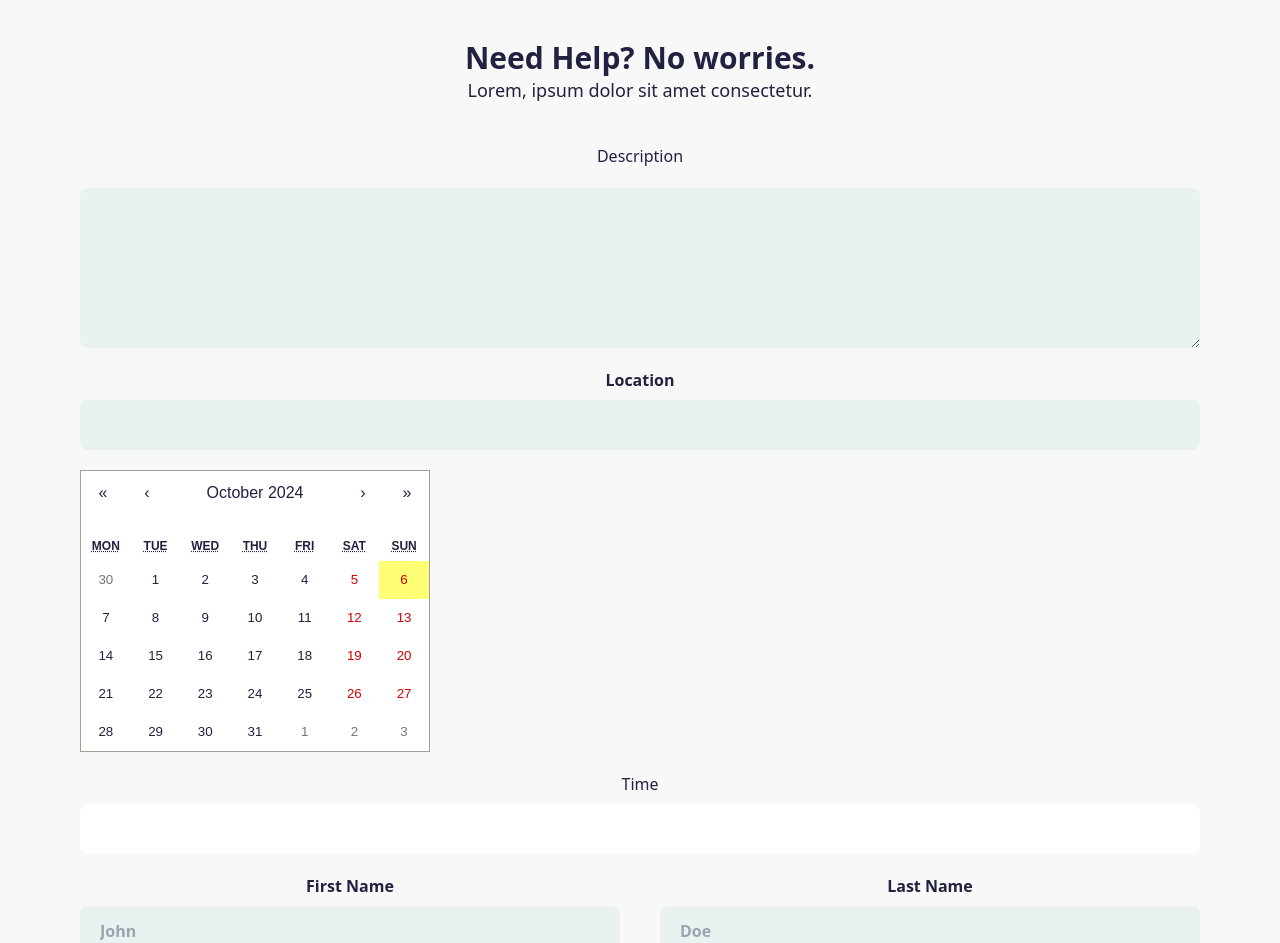
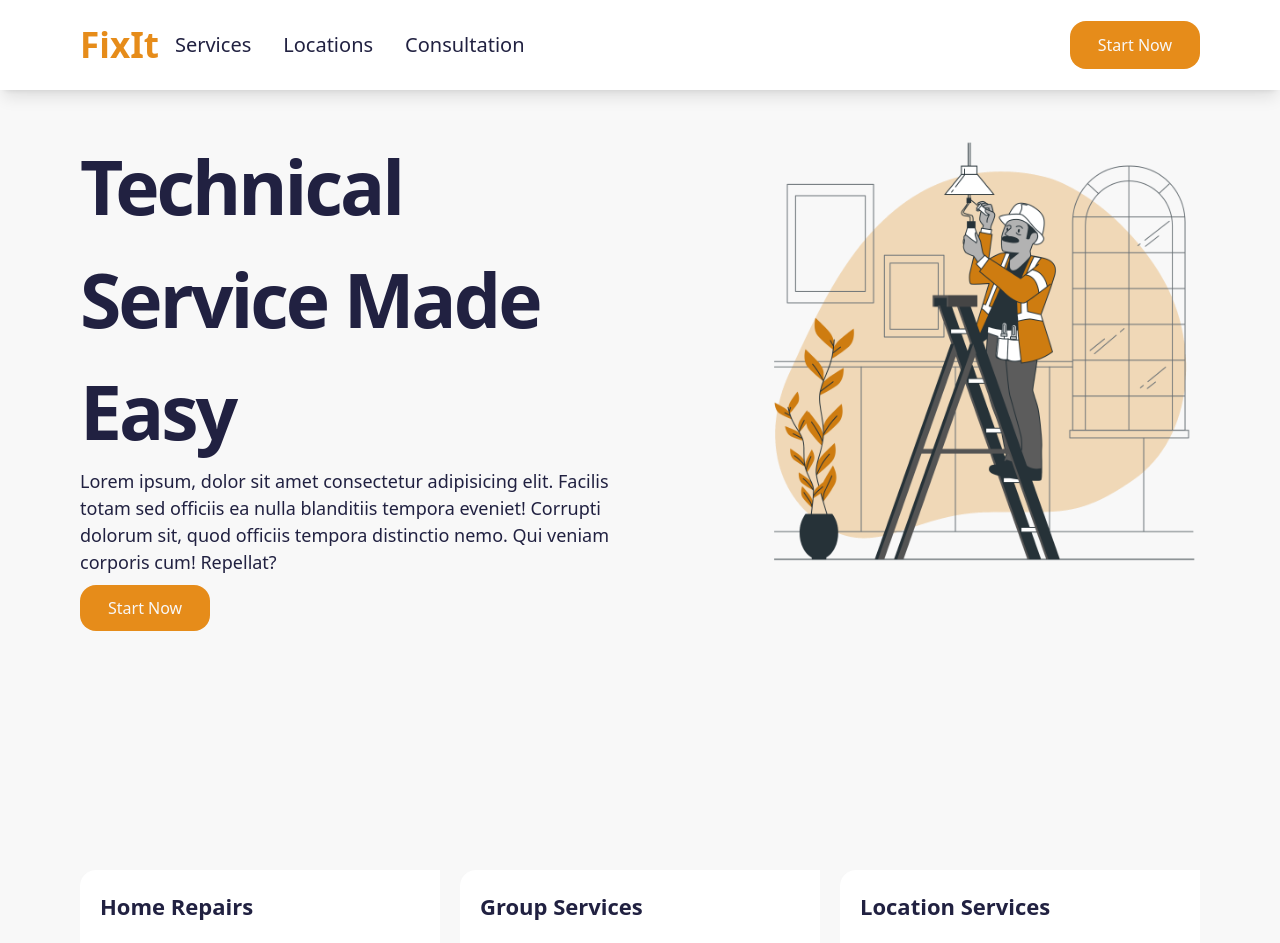
Before and after one commit to Hamidusman/FixIt, a React (Vite) app: page / in a window 1280 px wide. Shown: the top 943 px of the page. Built offline with nearby package versions, Linux system fonts and the light colour scheme.

Commit message:
hero fix | container reveal

```diff
--- a/src/App.tsx
+++ b/src/App.tsx
@@ -5,10 +5,11 @@ import './App.css'
 import Location from './pages/locations'
 import Header from './base-components/header'
 import Form from './pages/form'
+import Homepage from './home-page/landing'
 function App() {
   return (
     <>
-      <Form />
+      <Homepage />
     </>
   )
 }
--- a/src/base-components/header.tsx
+++ b/src/base-components/header.tsx
@@ -2,34 +2,43 @@ import { useState } from 'react';
 import { FontAwesomeIcon } from '@fortawesome/react-fontawesome';
 import { faBars } from '@fortawesome/free-solid-svg-icons';
 import GetStarted from './start';
-import Headroom from 'react-headroom'
+import Headroom from 'react-headroom';
 
 const Header = () => {
     const [isOpen, setIsOpen] = useState(false);
 
     return (
-        <Headroom >
-            <header className=" bg-white px-4 md:px-20 h-[90px] flex justify-between items-center shadow-lg">
+        <Headroom>
+            <header className="bg-white px-4 md:px-20 h-[90px] flex justify-between items-center shadow-lg relative">
                 <div className="flex items-center">
                     <h2 className="text-primary text-[28px] md:text-[35px] font-extrabold">
                         Fix<span>It</span>
                     </h2>
-                    <ul className={`md:flex ${isOpen ? 'block' : 'hidden'} md:block mt-5 md:mt-0 absolute top-16 left-0 w-full h-[100vh] bg-dark  shadow-lg md:static md:bg-transparent md:shadow-none transition duration-700 ease-in-out`}>
-                        <li className=" md:border-b-0 md:border-none text-[20px] text-secondary md:text-dark transition ease-in-out duration-300 cursor-pointer px-4 py-2">Services</li>
-                        <li className=" md:border-b-0 md:border-none text-[20px] text-secondary md:text-dark transition ease-in-out duration-300 cursor-pointer px-4 py-2">Locations</li>
-                        <li className=" md:border-b-0 md:border-none text-[20px] text-secondary md:text-dark transition ease-in-out duration-300 cursor-pointer px-4 py-2">Consultation</li>
+                    <ul className={`md:flex ${isOpen ? 'block' : 'hidden'} md:block absolute md:static top-16 left-0 w-full md:w-auto h-[100vh] md:h-auto bg-dark md:bg-transparent shadow-lg md:shadow-none transition-all duration-500 ease-in-out z-10`}>
+                        <li className="text-[20px] text-secondary md:text-dark transition ease-in-out duration-300 cursor-pointer px-4 py-2">
+                            Services
+                        </li>
+                        <li className="text-[20px] text-secondary md:text-dark transition ease-in-out duration-300 cursor-pointer px-4 py-2">
+                            Locations
+                        </li>
+                        <li className="text-[20px] text-secondary md:text-dark transition ease-in-out duration-300 cursor-pointer px-4 py-2">
+                            Consultation
+                        </li>
                     </ul>
                 </div>
-                <div className='flex items-center'>
+                <div className="flex items-center">
                     <GetStarted />
-
                     <button
                         className="md:hidden ml-4 focus:outline-none"
                         onClick={() => setIsOpen(!isOpen)}
+                        aria-label="Toggle menu"
                     >
-                        <FontAwesomeIcon icon={faBars} size='2xl'
-                        className={` p-2 rounded-md bg-primary transition-transform duration-700 ${isOpen ? "rotate-90" : ""}`} />
-                        </button>
+                        <FontAwesomeIcon
+                            icon={faBars}
+                            size="2xl"
+                            className={`p-2 rounded-md bg-primary transition-transform duration-700 ${isOpen ? 'rotate-90' : ''}`}
+                        />
+                    </button>
                 </div>
             </header>
         </Headroom>
--- a/src/home-page/container.tsx
+++ b/src/home-page/container.tsx
@@ -2,9 +2,11 @@
 import { FontAwesomeIcon } from '@fortawesome/react-fontawesome';
 import { faHammer, faLocation, faPeopleGroup } from '@fortawesome/free-solid-svg-icons';
 import { faHamburger } from '@fortawesome/free-solid-svg-icons/faHamburger';
+import Reveal from '../assets/reveal'
 
 const ServiceCard = ({title, content, icon}) =>{
     return(
+        <Reveal>
         <article className="shadow-lg bg-white px-5 py-5 rounded-2xl w-full lg:w-[390px]
                             flex-flex-col ">
             <h1 className="font-bold text-[22px]">{title}</h1>
@@ -13,6 +15,7 @@ const ServiceCard = ({title, content, icon}) =>{
                 <FontAwesomeIcon icon={icon} size='xl' className=' mb[] p-5 w-[30px] h-[30px] bg-primary rounded-[100%] '/>
             </div>
         </article>
+        </Reveal>
     )
 }
 const Services = () => {
--- a/src/home-page/hero.tsx
+++ b/src/home-page/hero.tsx
@@ -3,13 +3,13 @@ import Reveal from '../assets/reveal'
 
 function Hero() {
     return(
-        <section className="md:px-10 lg:px-20 py-5 md:py-20 px-5 w-full h-[90vh] bg-secondary
-                            flex flex-col lg:flex-row justify-between">
-            <div className="lg:w-[50%] h-full">
+        <section className="md:px-10 lg:px-20 my-5 py- md:py-5 px-5 w-full h-[90vh] bg-secondary
+                            flex flex-col lg:flex-row justify-center items-center md:items-start lg:justify-between">
+            <div className="lg:w-[50%]">
                 <Reveal>
 
                 <h1 className="hero-text text-[35px]  lg:text-[75px] font-bold my-0">Technical Service Made Easy</h1>
-                <p className="text-[18px] my-5 ">Lorem ipsum, dolor sit amet consectetur adipisicing elit. Facilis totam sed officiis ea nulla blanditiis tempora eveniet! Corrupti dolorum sit, quod officiis tempora distinctio nemo. Qui veniam corporis cum! Repellat?</p>
+                <p className="text-[16px] md:text-[18px] mb-5">Lorem ipsum, dolor sit amet consectetur adipisicing elit. Facilis totam sed officiis ea nulla blanditiis tempora eveniet! Corrupti dolorum sit, quod officiis tempora distinctio nemo. Qui veniam corporis cum! Repellat?</p>
                 </Reveal>
                 <GetStarted />
             </div>
--- /dev/null
+++ b/src/home-page/landing.tsx
@@ -0,0 +1,21 @@
+import Header from "../base-components/header";
+import Hero from "./hero";
+import Services from "./container";
+import Accordion from "./mou"
+import Reviews from "./reviews";
+import Faq from "./faq";
+
+function Homepage(){
+    return(
+        <>
+        <Header />
+        <Hero />
+        <Services />
+        <Accordion />
+        <Reviews />
+        <Faq />
+        </>
+    )
+}
+
+export default Homepage
--- a/src/pages/form.tsx
+++ b/src/pages/form.tsx
@@ -14,9 +14,9 @@ const Form = () =>{
     const [value, onChange] = useState<Value>(new Date());
 
     return(
-        <section className="mb-20 mx-5 md:mx-20 text-center">
-            <div className="my-10">
-                <h1 className="text-3xl font-bold">Need Help? No worries.</h1>
+        <section className="mb-20 mx-5 md:mx-20">
+            <div className="my-10 text-center">
+                <h1 className="text-3xl font-bold">Need help? No worries.</h1>
                 <p className="text-lg">Lorem, ipsum dolor sit amet consectetur.</p>
             </div>
 
@@ -29,7 +29,7 @@ const Form = () =>{
                     <input type="text" className="focus:ring-1 focus:ring-primary focus:outline-none bg-accent_low w-full h-[50px] rounded-lg hover:text-pr px-5" />
                 </label>
 
-                <label htmlFor="" className="flex flex-col gap-2">
+                <label htmlFor="" className="flex gap-2 justify-center lg:justify-start">
                     <Calendar />
                 </label>
 
@@ -68,7 +68,7 @@ const Form = () =>{
 
                 </div>
 
-                <div>
+                <div className="text-center">
 
                 <button type="submit" className="px-40 py-3 rounded-2xl border bg-primary hover:bg-primary_dark transition duration-400 ease-in-out font-bold text-xl">Submit</button>
                 </div>
```
Also changed, not shown: src/home-page/mou.tsx (renamed from src/home-page/mou.jsx).
